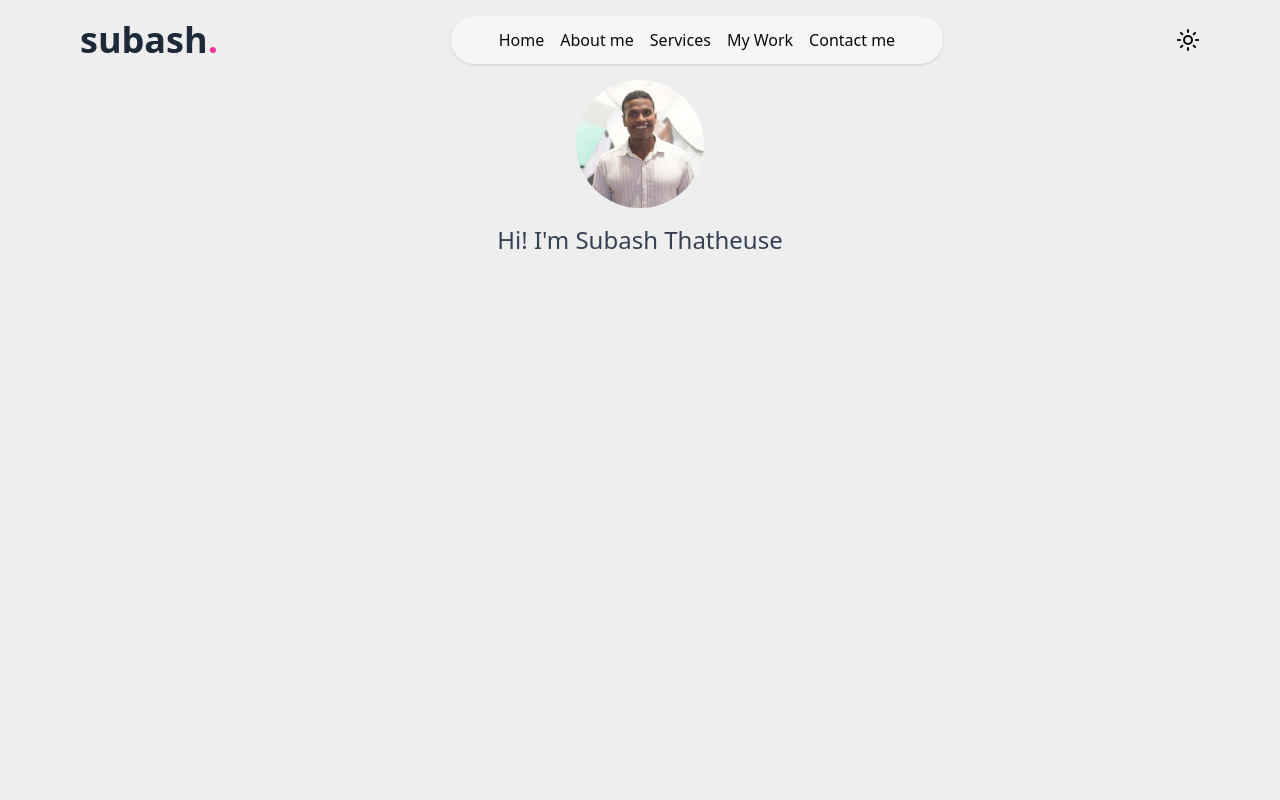
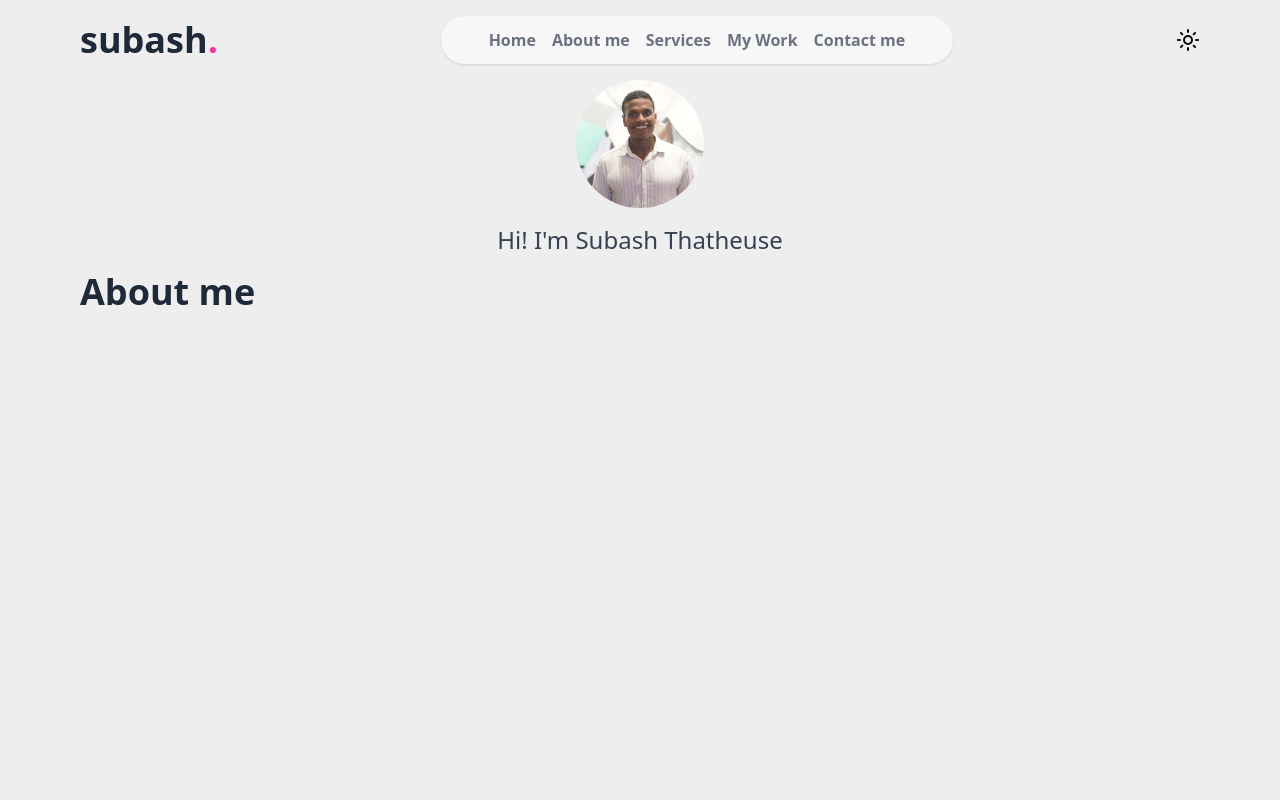
Before and after one commit to subashf23s/github-profile-subash, a React (Vite) app: page / in a window 1280 px wide. Shown: the top 800 px of the page. Built offline with nearby package versions, Linux system fonts and the light colour scheme.

Commit message:
updated scroll to sections

```diff
--- a/index.html
+++ b/index.html
@@ -1,5 +1,5 @@
 <!doctype html>
-<html lang="en">
+<html lang="en" class="scroll-smooth">
   <head>
     <meta charset="UTF-8" />
     <link rel="icon" type="image/icon" href="/favicon.ico" />
--- a/src/App.tsx
+++ b/src/App.tsx
@@ -1,11 +1,15 @@
+import AboutMe from "./components/section/about-me";
+import Home from "./components/section/home";
+import Services from "./components/section/services";
 import Header from "./components/ui/header";
-import Hero from "./components/ui/hero";
 
 function App() {
   return (
     <main>
       <Header />
-      <Hero />
+      <Home />
+      <AboutMe />
+      <Services />
     </main>
   );
 }
--- /dev/null
+++ b/src/components/section/about-me.tsx
@@ -0,0 +1,9 @@
+const AboutMe = () => {
+  return (
+    <section className="container min-h-dvh" id="about-me">
+      <h1>About me</h1>
+    </section>
+  );
+};
+
+export default AboutMe;
--- a/src/components/ui/hero.tsx
+++ b/src/components/section/home.tsx
@@ -1,7 +1,7 @@
 import subashphoto from "../../../public/subashphoto.jpg";
-const Hero = () => {
+const Home = () => {
   return (
-    <section className="container grid place-items-center">
+    <section className="container grid place-items-center" id="home">
       <img
         src={subashphoto}
         className="size-32 rounded-full object-top object-cover"
@@ -11,4 +11,4 @@ const Hero = () => {
   );
 };
 
-export default Hero;
+export default Home;
--- /dev/null
+++ b/src/components/section/services.tsx
@@ -0,0 +1,9 @@
+const Services = () => {
+  return (
+    <section className="container min-h-dvh" id="services">
+      <h1>Services</h1>
+    </section>
+  );
+};
+
+export default Services;
--- a/src/components/ui/header.tsx
+++ b/src/components/ui/header.tsx
@@ -1,21 +1,48 @@
+import { useEffect, useState } from "react";
 import Sun from "../icon/sun";
 
+const linkItems = [
+  { id: 1, link: "#home", text: "Home" },
+  { id: 2, link: "#about-me", text: "About me" },
+  { id: 3, link: "#services", text: "Services" },
+  { id: 4, link: "", text: "My Work" },
+  { id: 5, link: "", text: "Contact me" },
+];
 const Header = () => {
+  const [scrolled, setScrolled] = useState(false);
+  const changeBackground = () => {
+    if (window.scrollY >= 80) {
+      setScrolled(true);
+    } else {
+      setScrolled(false);
+    }
+  };
+  useEffect(() => {
+    window.addEventListener("scroll", changeBackground);
+    return () => {
+      window.removeEventListener("scroll", changeBackground);
+    };
+  }, []);
   return (
-    <header className="container flex items-center justify-between py-4 sticky top-0">
+    <header
+      className={`container flex items-center justify-between py-4 sticky top-0 ${scrolled && "shadow-md backdrop-blur-2xl"}`}
+    >
       <h1>
         subash<span className="text-pink-500">.</span>
       </h1>
       <nav className="bg-white/50 shadow-sm px-12 py-3 rounded-full">
         <ul className="flex items-center gap-4">
-          <li>Home</li>
-          <li>About me</li>
-          <li>Services</li>
-          <li>My Work</li>
-          <li>Contact me</li>
+          {linkItems.map((e) => (
+            <li
+              key={e.id}
+              className="font-semibold cursor-pointer text-gray-500 hover:text-gray-700"
+            >
+              <a href={e.link}>{e.text}</a>
+            </li>
+          ))}
         </ul>
       </nav>
-      <button>
+      <button className="cursor-pointer">
         <Sun />
       </button>
     </header>
```
